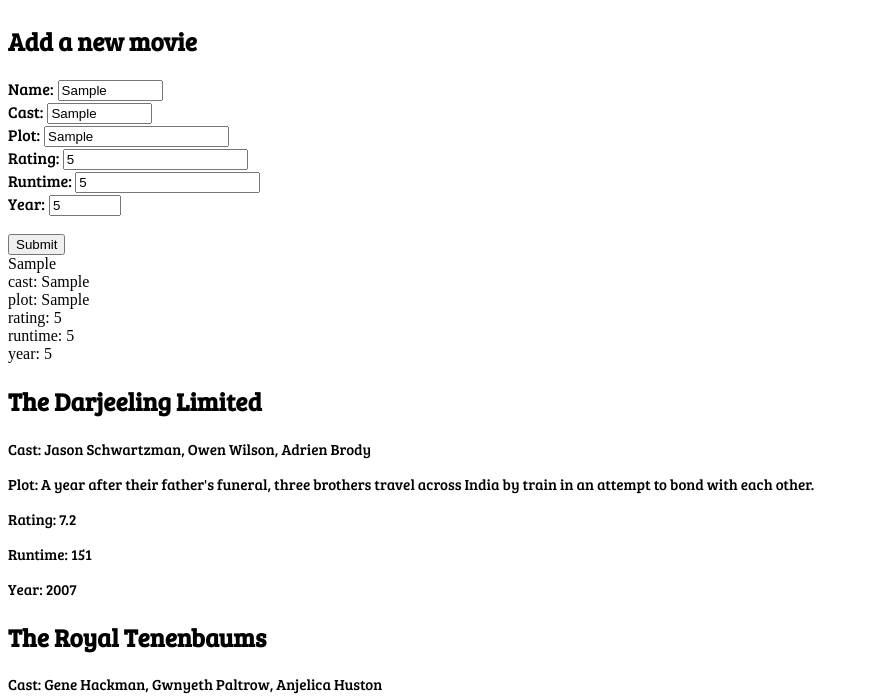
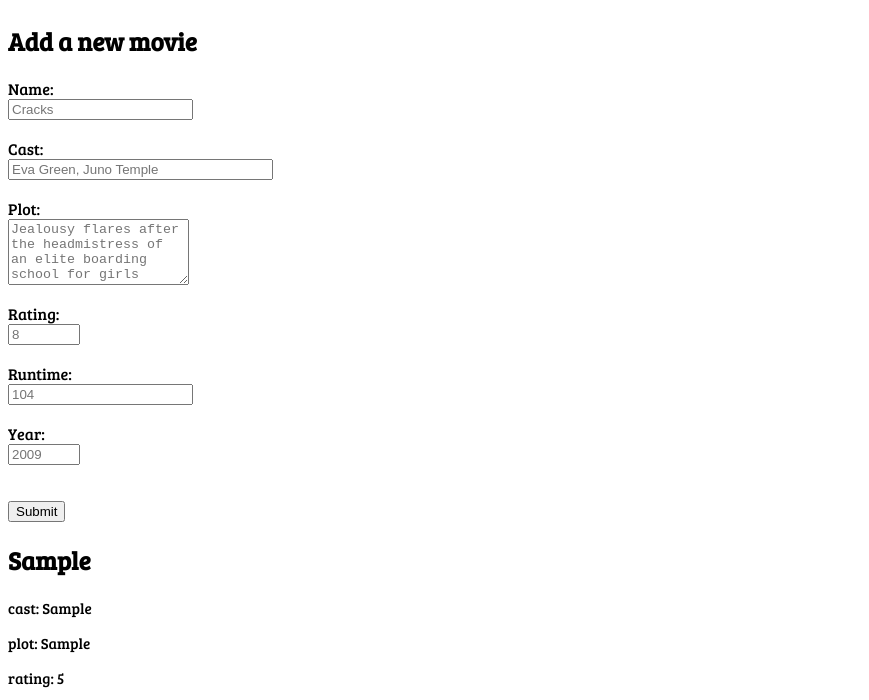
Before and after one commit to yuqingwwang/movie-data, a plain HTML site: page index.html in a window 1280 px wide. Both pictures are taken after typing "Sample", "Sample", "Sample", "5", "5", "5" into the empty fields and a click on the button "Submit". Shown: the part 84-784 px from the top of the page, without its empty margins (0-869 px from the left). Drawn offline with Linux system fonts and the light colour scheme.

Commit message:
added textarea; changed to flex column display

```diff
--- a/App.js
+++ b/App.js
@@ -60,16 +60,18 @@ for (let i = 1; i < 5; i++) {
 
 const addButton = document.getElementById('addButton');
 const container = document.getElementById('container');
+const form = document.querySelector('form');
 
 addButton.addEventListener("click", handleSubmit);
-
 
 function handleSubmit () {
   const newDiv = document.createElement("div");
 
   const name = document.getElementById('name').value;
-  const namdeNode = document.createTextNode(name);
-  newDiv. appendChild(namdeNode);
+  const nameElement= document.createElement('h2');
+  nameElement.textContent = name;
+  nameElement.className = 'name';
+  newDiv.appendChild(nameElement);
 
   const inputList = ['cast', 'plot', 'rating', 'runtime', 'year'];
 
@@ -78,10 +80,13 @@ function handleSubmit () {
     const val = document.getElementById(key).value;
 
     if(val) {
-      const newNode = document.createTextNode(key + ': '+ val)
-      newDiv.appendChild(document.createElement("br"));
-      newDiv.appendChild(newNode);
+      const newElement = document.createElement('p');
+      newElement.textContent = key + ': '+ val;
+      newElement.className = key;
+      newDiv.appendChild(newElement);
     }
   }
   container.appendChild(newDiv);
+  // Reset the form
+  form.reset();
 }
--- a/index.html
+++ b/index.html
@@ -8,19 +8,41 @@
   <div class="newMovie">
     <h2>Add a new movie</h2>
     <form>
-      <label for="name">Name:</label>
-      <input type="text" id="name" name="name" size="10"> <br>
-      <label for="cast">Cast:</label>
-      <input type="text" id="cast" name="cast" size="10"> <br>
-      <label for="plot">Plot:</label>
-      <input type="text" id="plot" name="plot" size="20"> <br>
-      <label for="rating">Rating: </label>
-      <input type="number" id="rating" name="rating" size="10"> <br>
-      <label for="runtime">Runtime: </label>
-      <input type="number" id="runtime" name="runtime" size="10"> <br>
-      <label for="year">Year:</label>
-      <input type="number" id="year" name="year"
-        min="1900" max="2023" size="10"> <br><br>
+      <label
+        for="name">Name:
+      </label>
+      <input
+        type="text" id="name" name="name" placeholder='Cracks' size="20"> <br>
+      <label
+        for="cast">Cast:
+      </label>
+      <input
+        type="text" id="cast" name="cast" placeholder='Eva Green, Juno Temple' size="30"> <br>
+      <div class="plot">
+      <label
+        for="plot">Plot:
+      </label>
+      <textarea
+        rows="4" type='text' id="plot" name="plot"
+        placeholder='Jealousy flares after the headmistress of an elite boarding school for girls becomes obsessed with a new student' size="30"></textarea> <br>
+      </div>
+      <label
+        for="rating">Rating: </label>
+      <input
+        type="number" id="rating" name="rating"
+        min=0 max=10 placeholder=8 step="0.1" size="5"> <br>
+      <label
+        for="runtime">Runtime:
+      </label>
+      <input
+        type="number" id="runtime" name="runtime"
+        placeholder='104' size="5"> <br>
+      <label
+        for="year">Year:
+      </label>
+      <input
+        type="number" id="year" name="year"
+        placeholder='2009' min="1900" max="2023" size="10"> <br><br>
     </form>
     <button type='button' id="addButton"> Submit</button>
   </div>
--- a/style.css
+++ b/style.css
@@ -13,3 +13,16 @@ h2 {
 p {
   font-size: 15px;
 }
+
+.plot {
+  display: flex;
+  flex-direction: column;
+}
+
+form {
+  display: flex;
+  flex-wrap: wrap;
+  flex-direction: column;
+  align-content: flex-start;
+  align-items: flex-start;
+}
```
